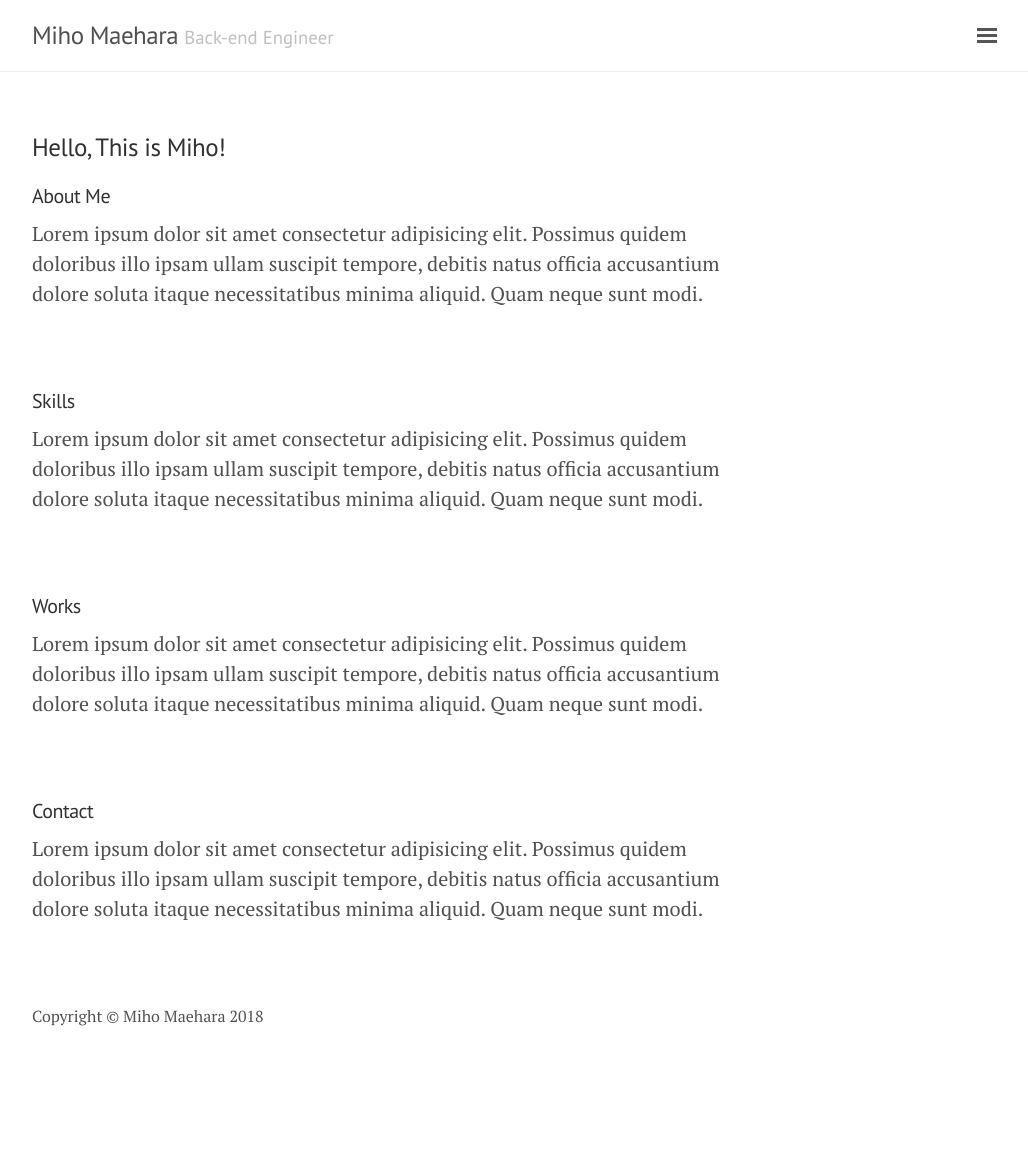
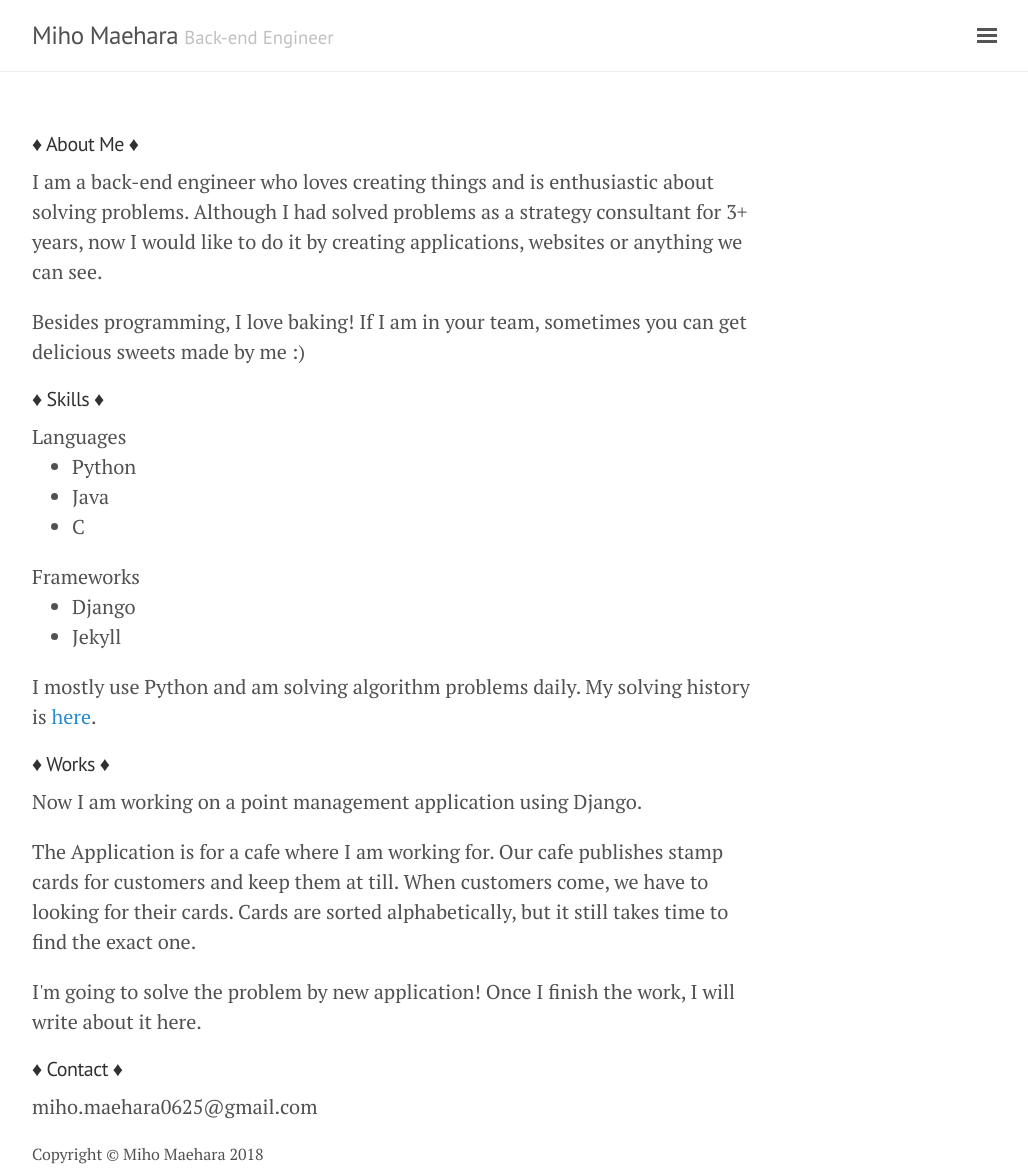
Before and after one commit to rami6/portfolio, a Jekyll site: the page built from index.html, in a window 1280 px wide. Shown: the whole page, without its empty margins (248-1276 px from the left). Built offline with Jekyll 4.4.1, drawn with Linux system fonts in a browser that asks for light colours; before the commit the page ends 1034 px from its top, so only the background shows below that.

Commit message:
Add my info to index

```diff
--- a/index.html
+++ b/index.html
@@ -2,28 +2,52 @@
 layout: default
 title: Home
 ---
-<h3>Hello, This is Miho!</h3>
+<div class="section">
+  <h4 class="subtitle">♦︎ About Me ♦︎</h4>
+  <p>
+    I am a back-end engineer who loves creating things and is enthusiastic about solving problems. Although I had solved problems  as a strategy consultant for 3+ years, now I would like to do it by creating applications, websites or anything we can see.
+  </p>
+  <p>
+    Besides programming, I love baking! If I am in your team, sometimes you can get delicious sweets made by me :)
+  </p>
+</div>
 
-<h5>About Me</h5>
-<div>
-  Lorem ipsum dolor sit amet consectetur adipisicing elit. Possimus quidem doloribus illo ipsam ullam suscipit tempore, debitis natus officia accusantium dolore soluta itaque necessitatibus minima aliquid. Quam neque sunt modi.
+<div class="section">
+  <h4 class="subtitle">♦︎ Skills ♦︎</h4>
+  <div>Languages</div>
+  <ul>
+    <li>Python</li>
+    <li>Java</li>
+    <li>C</li>
+  </ul>
+  <div>Frameworks</div>
+  <ul>
+    <li>Django</li>
+    <li>Jekyll</li>
+  </ul>
+  <p>
+    I mostly use Python and am solving algorithm problems daily.
+    My solving history is <a href="{{ "/algorithms/" | relative_url }}">here</a>.
+  </p>
 </div>
-<br/><br/>
-<h5>Skills</h5>
-<div>
-  Lorem ipsum dolor sit amet consectetur adipisicing elit. Possimus quidem doloribus illo ipsam ullam suscipit tempore, debitis natus officia accusantium dolore soluta itaque necessitatibus minima aliquid. Quam neque sunt modi.
+
+<div class="section">
+  <h4 class="subtitle">♦︎ Works ♦︎</h4>
+  <p>
+    Now I am working on a point management application using Django.
+  </p>
+  <p>
+    The Application is for a cafe where I am working for. Our cafe publishes stamp cards for customers and keep them at till. When customers come, we have to looking for their cards. Cards are sorted alphabetically, but it still takes time to find the exact one.
+  </p>
+  <p>
+    I'm going to solve the problem by new application! Once I finish the work, I will write about it here.
+  </p>
 </div>
-<br/><br/>
-<h5>Works</h5>
-<div>
-  Lorem ipsum dolor sit amet consectetur adipisicing elit. Possimus quidem doloribus illo ipsam ullam suscipit tempore, debitis natus officia accusantium dolore soluta itaque necessitatibus minima aliquid. Quam neque sunt modi.
+
+<div class="section">
+  <h4 class="subtitle">♦︎ Contact ♦︎</h4>
+  <p>miho.maehara0625@gmail.com</p>
 </div>
-<br/><br/>
-<h5>Contact</h5>
-<div>
-  Lorem ipsum dolor sit amet consectetur adipisicing elit. Possimus quidem doloribus illo ipsam ullam suscipit tempore, debitis natus officia accusantium dolore soluta itaque necessitatibus minima aliquid. Quam neque sunt modi.
-</div>
-<br/><br/>
 
 <footer class="footer">
   Copyright &copy; Miho Maehara {{ site.time | date: '%Y' }}
```
